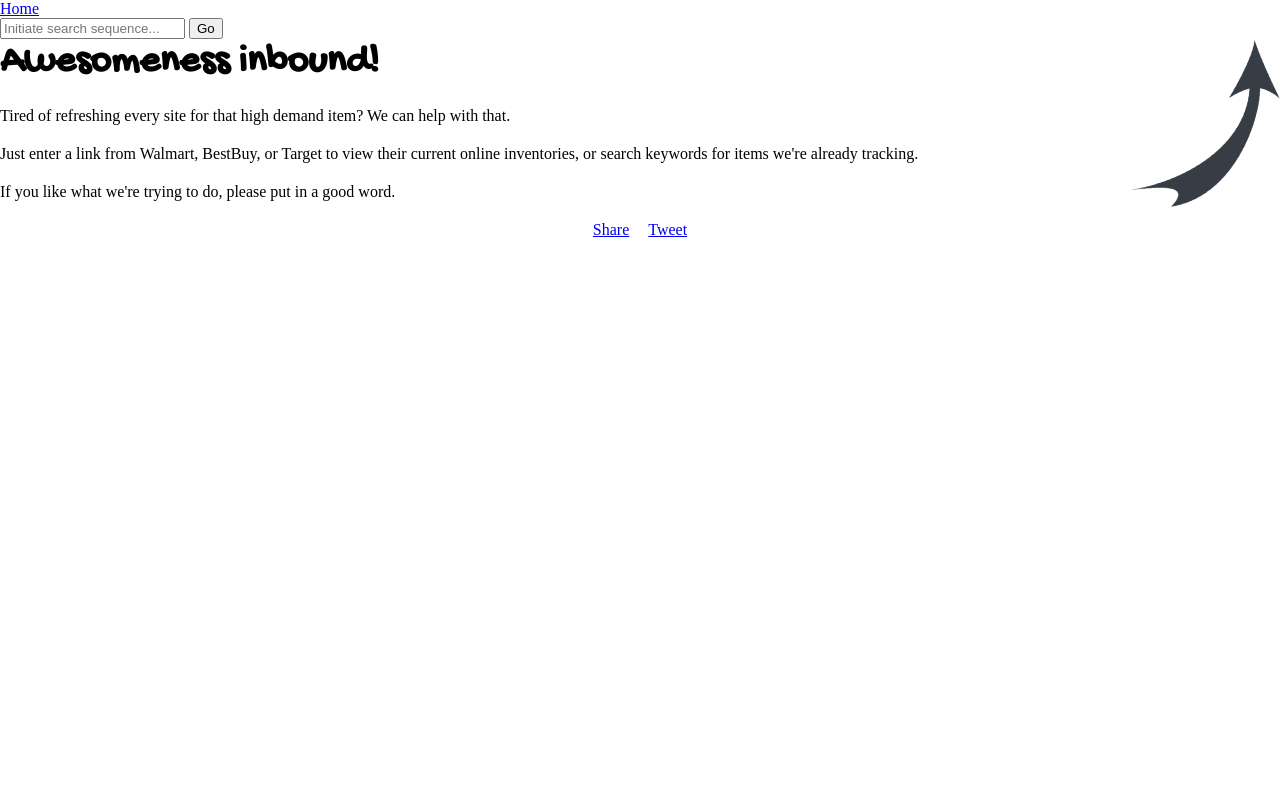
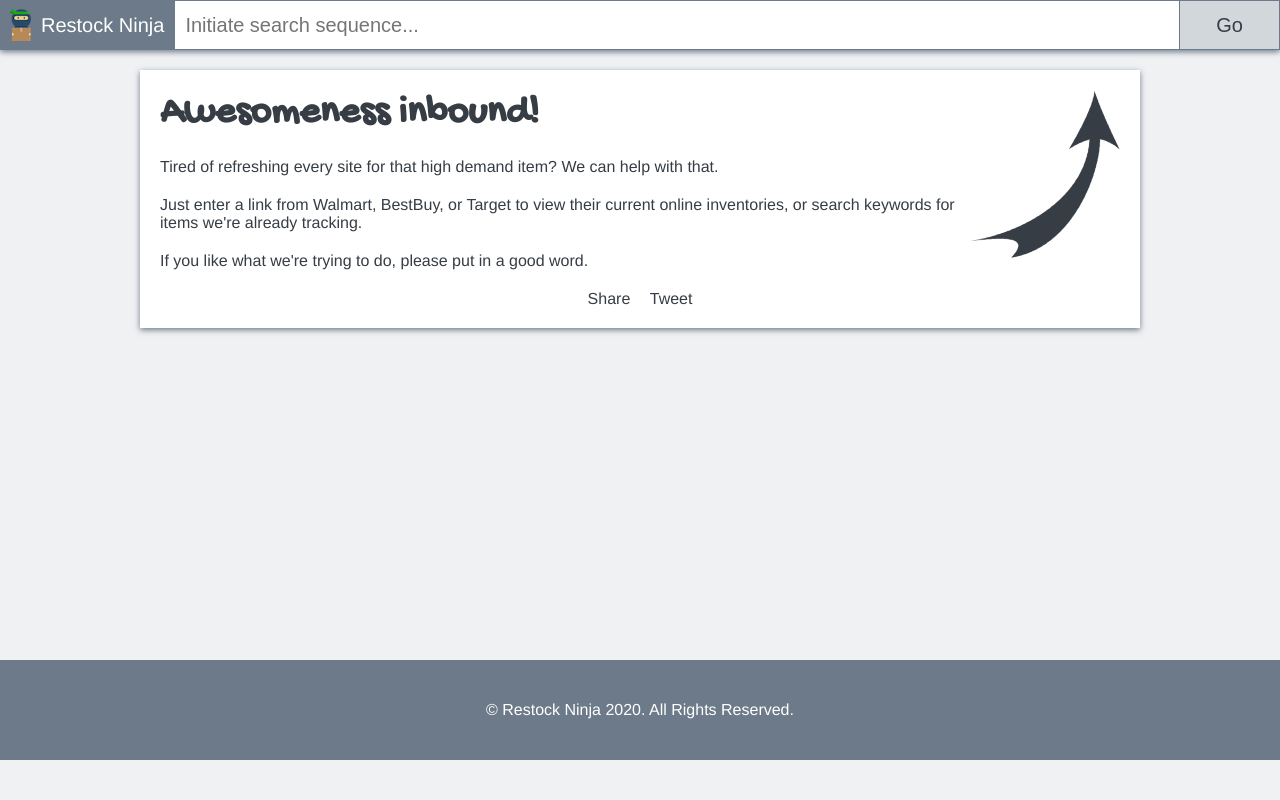
Before and after one commit to kenbrichford/restockninja, a Django app: page / in a window 1280 px wide. Run offline with Django 3.2, Linux system fonts and the light colour scheme; some libraries are stand-ins or nearby versions.

Commit message:
Style navbar and footer

```diff
--- a/restockninja/static/css/style.css
+++ b/restockninja/static/css/style.css
@@ -1,3 +1,117 @@
 body {
     margin: 0;
+    font-family: Helvetica, Arial, sans-serif;
+    background-color: #F0F1F3;
+    color: #363D44;
 }
+
+a {
+    color: #363D44;
+    text-decoration: none;
+}
+
+.flip {
+    transform: rotate(180deg);
+}
+
+.show {
+    display: inline-flex!important;
+}
+
+/* Navbar */
+.navbar {
+    position: fixed;
+    width: 100%;
+    display: flex;
+    justify-content: space-between;
+    flex-wrap: wrap;
+    background-color: #6C7A89;
+    box-shadow: 0 2px 6px #6C7A89;
+}
+
+.brand {
+    color: white;
+    text-decoration: none;
+    font-size: 1.25rem;
+}
+
+.brand-wrap {
+    display: inline-flex;
+    align-items: center;
+    padding: 9px 10px 9px 10px;
+}
+
+.brand-wrap img {
+    user-select: none;
+    -moz-user-select: none;
+    -webkit-user-drag: none;
+    -webkit-user-select: none;
+    -ms-user-select: none;
+    margin-right: 10px;
+}
+
+.menu-button {
+    display: none;
+}
+
+.searchbar {
+    display: inline-flex;
+    align-items: stretch;
+    flex-grow: 1;
+}
+
+.searchbar input[type=text] {
+    flex-grow: 1;
+    padding: 0 10px;
+    font-size: 1.25rem;
+    color: #363D44;
+    border: 1px solid #6C7A89;
+}
+
+.searchbar button {
+    width: 100px;
+    font-size: 1.25rem;
+    cursor: pointer;
+    background-color: #D2D7DB;
+    color: #363D44;
+    border: 1px solid #6C7A89;
+    border-left: none;
+}
+
+@media screen and (max-width: 600px) {
+    .menu-button {
+        display: inline-block;
+        margin-right: 10px;
+    }
+
+    .searchbar {
+        display: none;
+        width: 100%;
+        height: 50px;
+    }
+}
+
+/* Content */
+.content {
+    padding: 50px 20px 0 20px;
+    min-height: calc(100vh - 190px);
+}
+
+.content-box {
+    background: white;
+    max-width: 960px;
+    margin: 20px auto;
+    padding: 20px;
+    box-shadow: 0 2px 6px #6C7A89;
+}
+
+/* Footer */
+footer {
+    display: flex;
+    align-items: center;
+    justify-content: center;
+    text-align: center;
+    height: 100px;
+    background-color: #6C7A89;
+    color: white;
+}
--- /dev/null
+++ b/restockninja/static/js/script.js
@@ -0,0 +1,12 @@
+$(function() {
+    // Menu dropdown
+    $('.menu-button').click(function() {
+        if (!$('.searchbar').hasClass('show')) {
+            $(this).addClass('flip');
+            $('.searchbar').addClass('show');
+        } else {
+            $(this).removeClass('flip');
+            $('.searchbar').removeClass('show');
+        }
+    })
+});
--- a/restockninja/templates/base.html
+++ b/restockninja/templates/base.html
@@ -26,14 +26,34 @@
 
     <body>
         <div class="navbar">
-            <a href="/">Home</a>
+            <a class="brand" href="/">
+                <div class="brand-wrap">
+                    <img src="{% static 'img/logo-32.png' %}">
+                    Restock Ninja
+                </div>
+            </a>
 
-            <form action="{% url 'search' %}" method="get">
-                <input type="search" name="query" minlength=3 required placeholder="Initiate search sequence...">
-                <input type="submit" value="Go">
+            <img class="menu-button" src="{% static 'img/arrow.png' %}">
+
+            <form class="searchbar" action="{% url 'search' %}" method="get">
+                <input type="text" name="query" minlength=3 required placeholder="Initiate search sequence...">
+                <button type="submit">Go</button>
             </form>
         </div>
 
-        <div class="container">{% block content %}{% endblock %}</div>
+        <div class="content">{% block content %}{% endblock %}</div>
+
+        <footer>
+            &copy; Restock Ninja {% now "Y" %}. All Rights Reserved.
+        </footer>
+
+        <!-- Global scripts -->
+        <script src="https://ajax.googleapis.com/ajax/libs/jquery/3.4.1/jquery.min.js"></script>
+
+        <!-- Custom scripts for this template -->
+        <script src="{% static 'js/script.js' %}"></script>
+        <div id="fb-root"></div>
+<script async defer crossorigin="anonymous" src="https://connect.facebook.net/en_US/sdk.js#xfbml=1&version=v6.0"></script>
+        {% block script %}{% endblock %}
     </body>
 </html>
```
